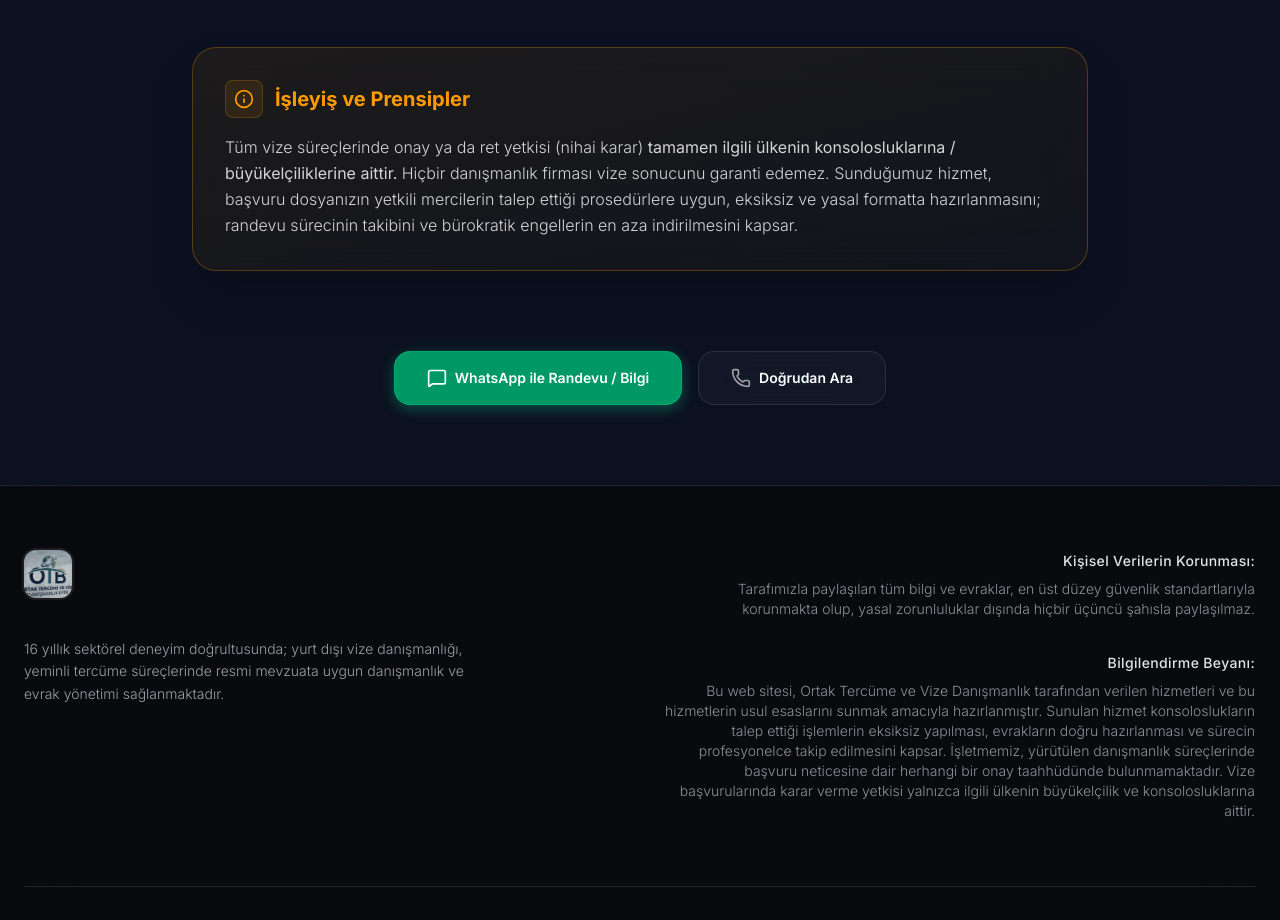
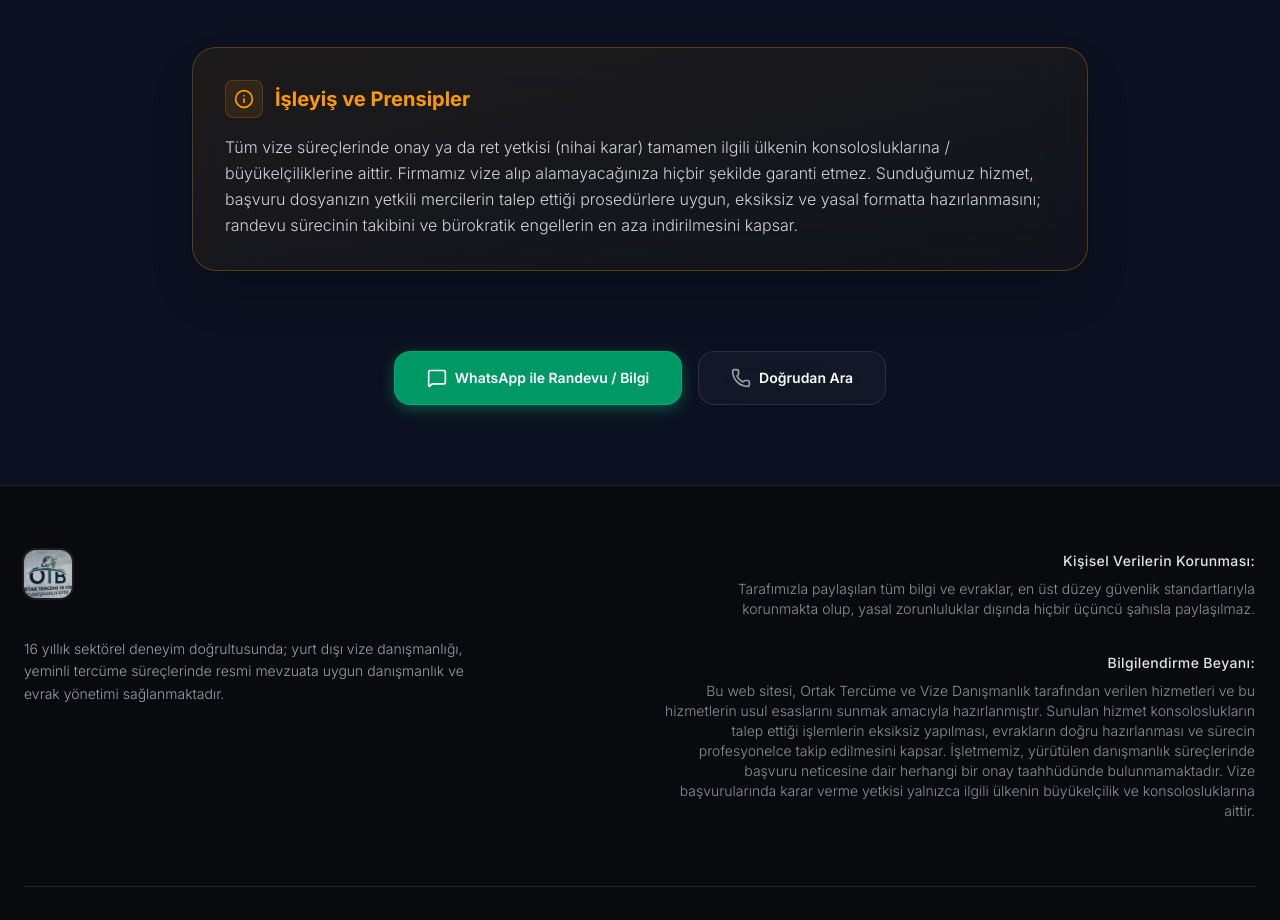
Before and after one commit to lordmarcus13/ortaktercumevize, a Next.js app: page /vize-danismanligi in a window 1280 px wide. Shown: the part 860-1780 px from the top of the page. Built offline with nearby package versions, Linux system fonts and the light colour scheme.

Commit message:
Update disclaimer text in vize-danismanligi page

```diff
--- a/src/app/vize-danismanligi/page.tsx
+++ b/src/app/vize-danismanligi/page.tsx
@@ -99,7 +99,7 @@ export default function VizeDanismanligi() {
               İşleyiş ve Prensipler
             </h4>
             <p className="text-zinc-300 leading-relaxed text-sm sm:text-base font-light">
-              Tüm vize süreçlerinde onay ya da ret yetkisi (nihai karar) <strong>tamamen ilgili ülkenin konsolosluklarına / büyükelçiliklerine aittir.</strong> Hiçbir danışmanlık firması vize sonucunu garanti edemez. Sunduğumuz hizmet, başvuru dosyanızın yetkili mercilerin talep ettiği prosedürlere uygun, eksiksiz ve yasal formatta hazırlanmasını; randevu sürecinin takibini ve bürokratik engellerin en aza indirilmesini kapsar.
+              Tüm vize süreçlerinde onay ya da ret yetkisi (nihai karar) tamamen ilgili ülkenin konsolosluklarına / büyükelçiliklerine aittir. Firmamız vize alıp alamayacağınıza hiçbir şekilde garanti etmez. Sunduğumuz hizmet, başvuru dosyanızın yetkili mercilerin talep ettiği prosedürlere uygun, eksiksiz ve yasal formatta hazırlanmasını; randevu sürecinin takibini ve bürokratik engellerin en aza indirilmesini kapsar.
             </p>
           </div>
         </motion.div>
```
